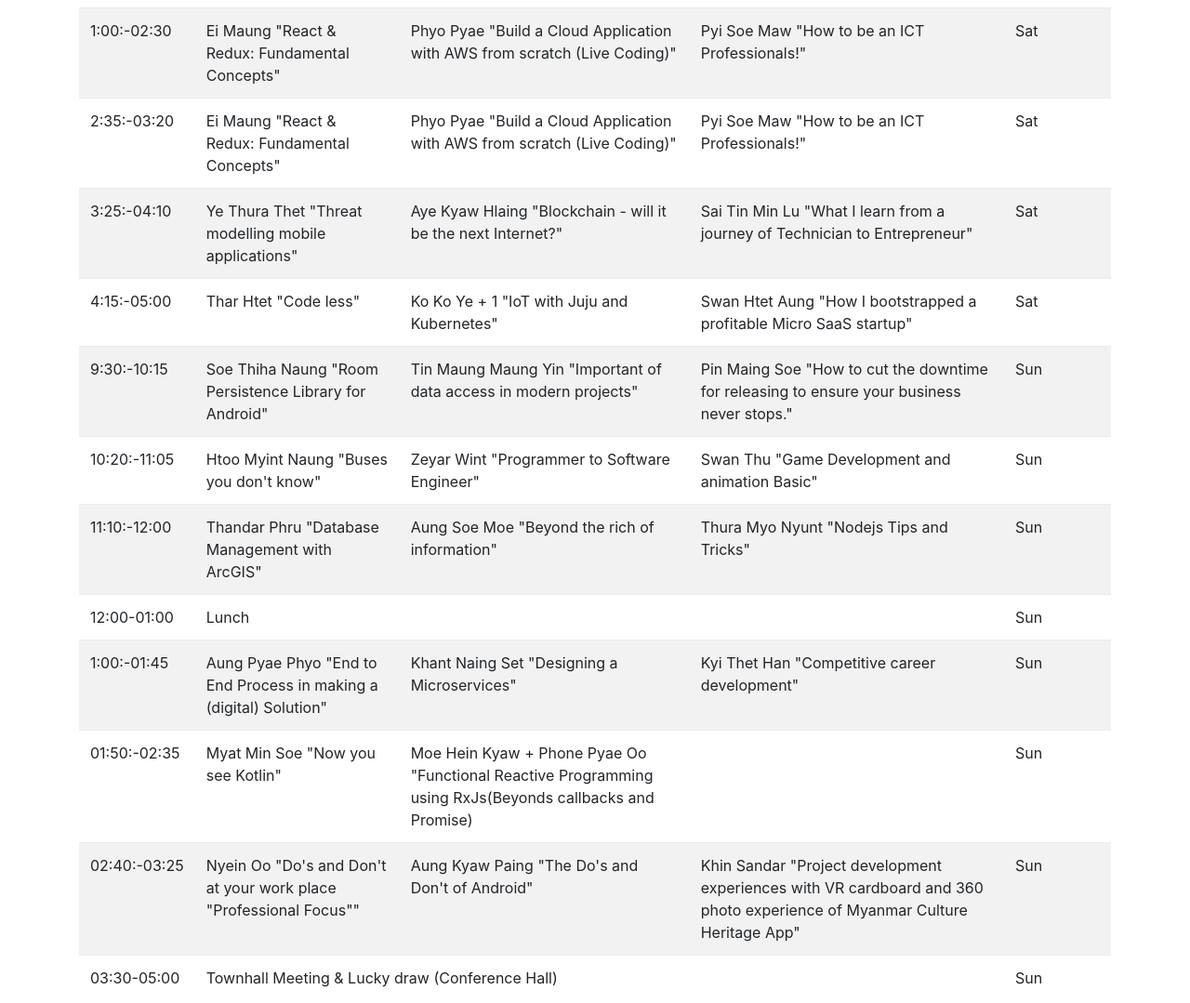
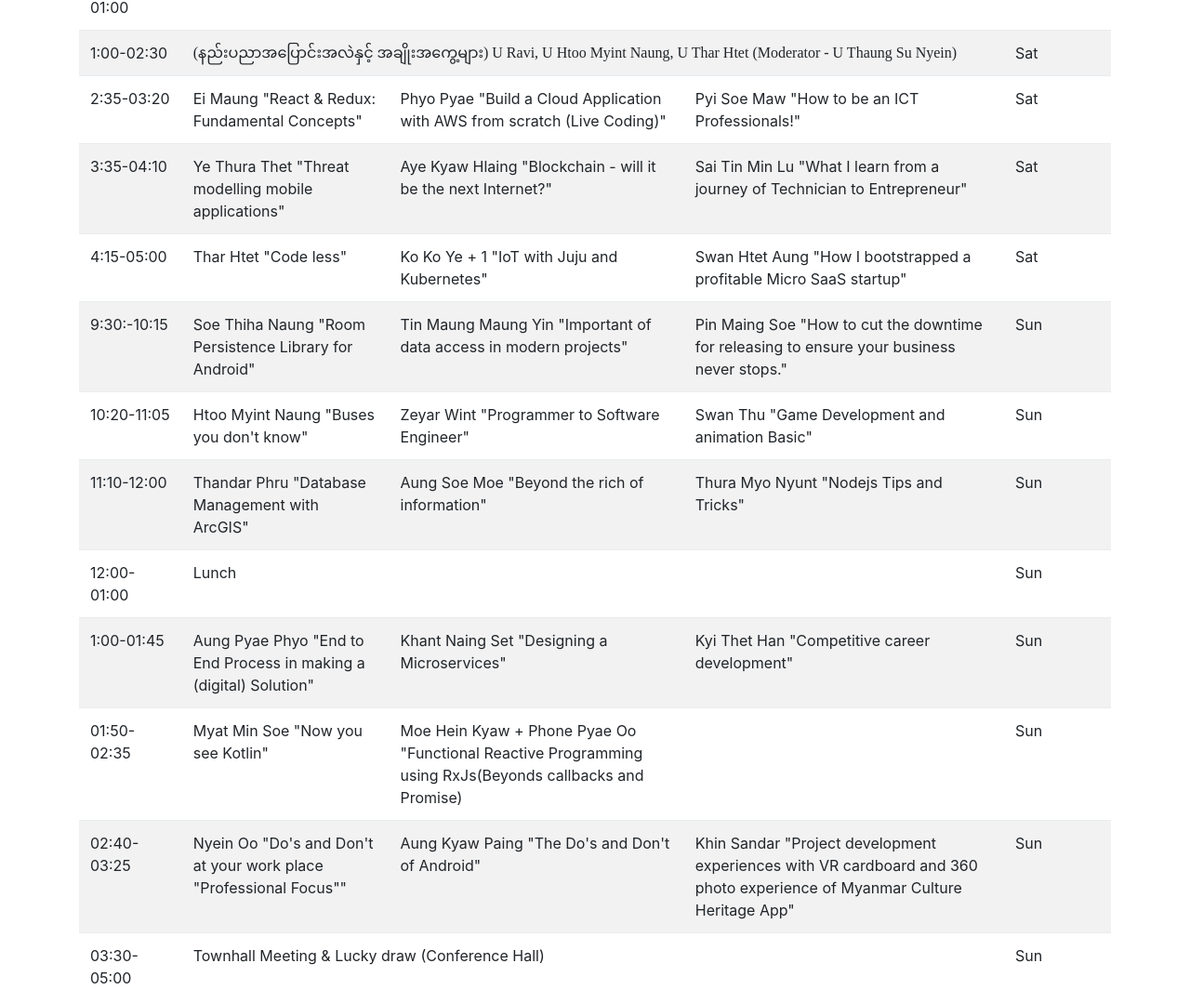
Before and after one commit to setkyar/devcon, a plain HTML site: page index.html in a window 1280 px wide. Shown: the part 348-1427 px from the top of the page at 93% size. Drawn offline with nearby package versions, Linux system fonts and the light colour scheme; a script that the page names is missing; a web font is replaced by a local one.

Commit message:
Fix wrong info

```diff
--- a/index.html
+++ b/index.html
@@ -79,28 +79,26 @@
 								<td class="date">Sat</td>
 							</tr>
 							<tr>
-								<td class="time">1:00:-02:30</td>
+								<td class="time">1:00-02:30</td>
+								<td class="conference mmfont" colspan="3">(နည်းပညာအပြောင်းအလဲနှင့် အချိုးအကွေ့များ) U Ravi, U Htoo Myint Naung, U Thar Htet (Moderator - U Thaung Su Nyein)</td>
+								<td class="date">Sat</td>
+							</tr>
+							<tr>
+								<td class="time">2:35-03:20</td>
 								<td class="conference">Ei Maung "React & Redux: Fundamental Concepts"</td>
 								<td class="205">Phyo Pyae "Build a Cloud Application with AWS from scratch (Live Coding)"</td>
 								<td class="203">Pyi Soe Maw "How to be an ICT Professionals!"</td>
 								<td class="date">Sat</td>
 							</tr>
 							<tr>
-								<td class="time">2:35:-03:20</td>
-								<td class="conference">Ei Maung "React & Redux: Fundamental Concepts"</td>
-								<td class="205">Phyo Pyae "Build a Cloud Application with AWS from scratch (Live Coding)"</td>
-								<td class="203">Pyi Soe Maw "How to be an ICT Professionals!"</td>
-								<td class="date">Sat</td>
-							</tr>
-							<tr>
-								<td class="time">3:25:-04:10</td>
+								<td class="time">3:35-04:10</td>
 								<td class="conference">Ye Thura Thet "Threat modelling mobile applications"</td>
 								<td class="205">Aye Kyaw Hlaing "Blockchain - will it be the next Internet?"</td>
 								<td class="203">Sai Tin Min Lu "What I learn from a journey of Technician to Entrepreneur"</td>
 								<td class="date">Sat</td>
 							</tr>
 							<tr>
-								<td class="time">4:15:-05:00</td>
+								<td class="time">4:15-05:00</td>
 								<td class="conference">Thar Htet "Code less"</td>
 								<td class="205">Ko Ko Ye + 1 "IoT with Juju and Kubernetes"</td>
 								<td class="203">Swan Htet Aung "How I bootstrapped a profitable Micro SaaS startup"</td>
@@ -117,7 +115,7 @@
 							</tr>
 
 							<tr>
-								<td class="time">10:20:-11:05</td>
+								<td class="time">10:20-11:05</td>
 								<td class="conference">Htoo Myint Naung "Buses you don't know"</td>
 								<td class="205">Zeyar Wint "Programmer to Software Engineer"</td>
 								<td class="203">Swan Thu "Game Development and animation Basic"</td>
@@ -125,7 +123,7 @@
 							</tr>
 
 							<tr>
-								<td class="time">11:10:-12:00</td>
+								<td class="time">11:10-12:00</td>
 								<td class="conference">Thandar Phru "Database Management with ArcGIS"</td>
 								<td class="205">Aung Soe Moe "Beyond the rich of information"</td>
 								<td class="203">Thura Myo Nyunt "Nodejs Tips and Tricks"</td>
@@ -139,7 +137,7 @@
 							</tr>
 
 							<tr>
-								<td class="time">1:00:-01:45</td>
+								<td class="time">1:00-01:45</td>
 								<td class="conference">Aung Pyae Phyo "End to End Process in making a (digital) Solution"</td>
 								<td class="205">Khant Naing Set "Designing a Microservices"</td>
 								<td class="203">Kyi Thet Han "Competitive career development"</td>
@@ -147,7 +145,7 @@
 							</tr>
 
 							<tr>
-								<td class="time">01:50:-02:35</td>
+								<td class="time">01:50-02:35</td>
 								<td class="conference">Myat Min Soe "Now you see Kotlin"</td>
 								<td class="205">Moe Hein Kyaw + Phone Pyae Oo "Functional Reactive Programming using RxJs(Beyonds callbacks and Promise)</td>
 								<td class="203"></td>
@@ -155,7 +153,7 @@
 							</tr>
 
 							<tr>
-								<td class="time">02:40:-03:25</td>
+								<td class="time">02:40-03:25</td>
 								<td class="conference">Nyein Oo "Do's and Don't at your work place "Professional Focus""</td>
 								<td class="205">Aung Kyaw Paing "The Do's and Don't of Android"</td>
 								<td class="203">Khin Sandar "Project development experiences with VR cardboard and 360 photo experience of Myanmar Culture Heritage App"</td>
```
